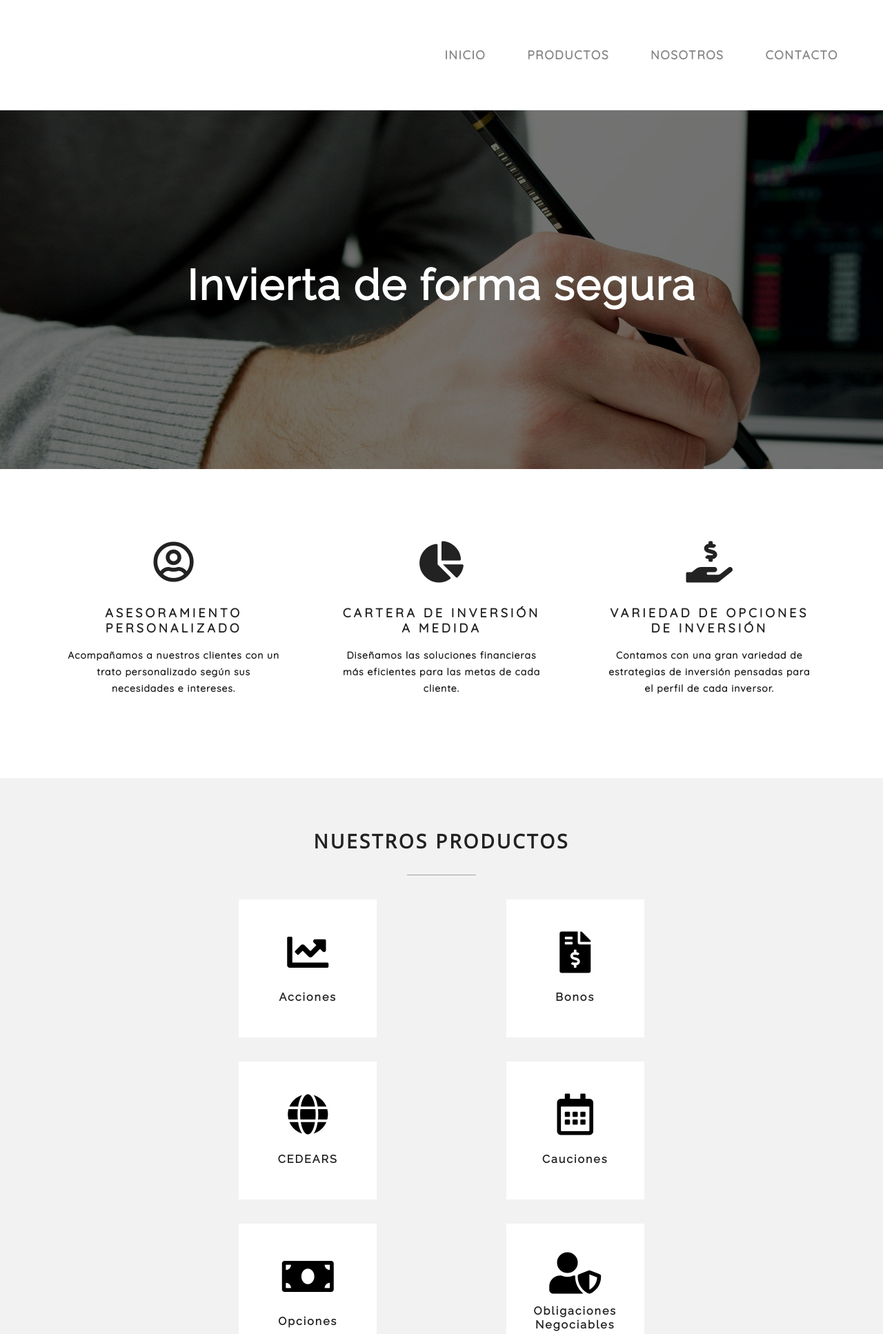
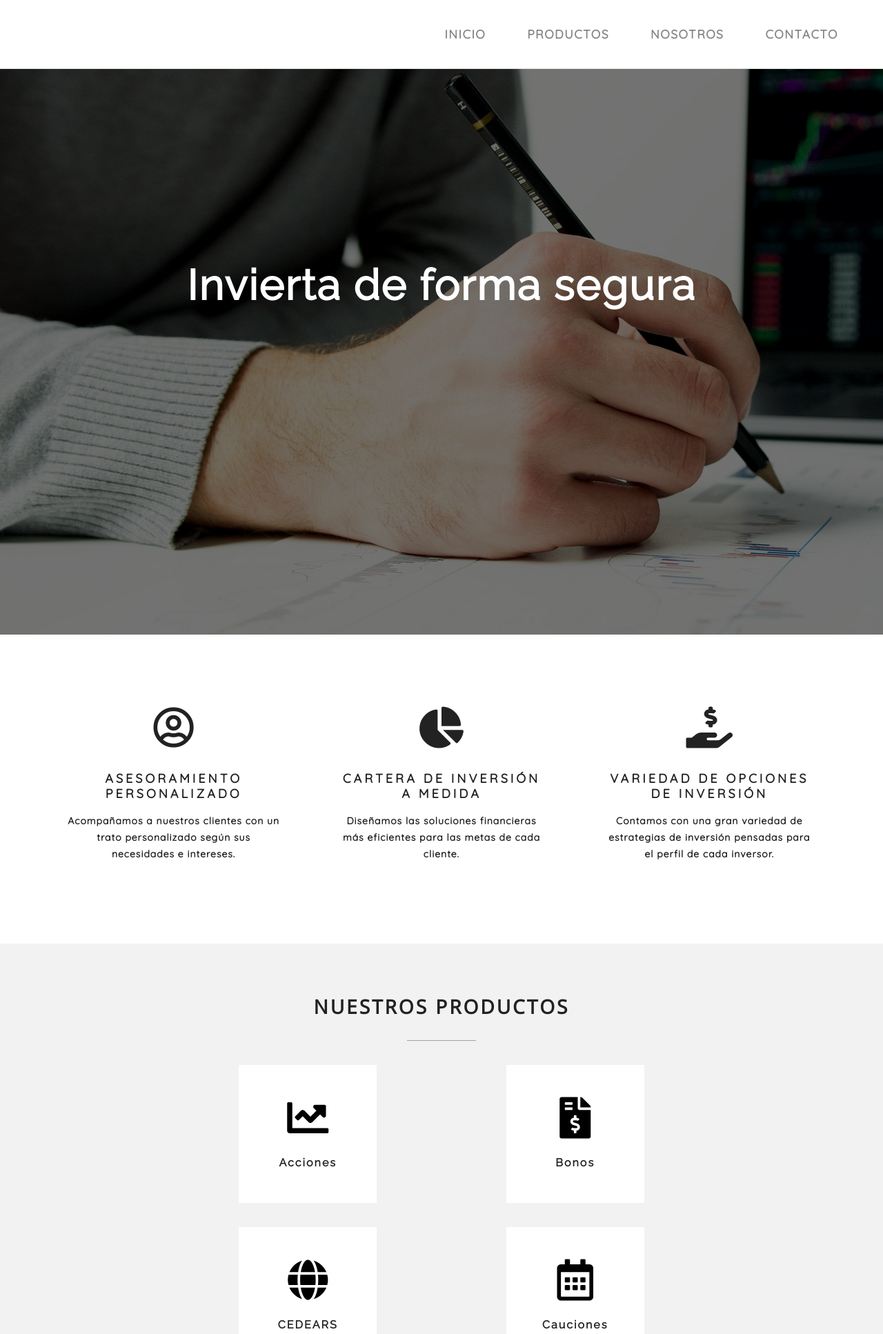
Before and after one commit to franciscojrey/carril, a PHP site: page / in a window 1280 px wide. Shown: the top 1934 px of the page at 69% size. Run offline with PHP 8.4, Linux system fonts and the light colour scheme; some libraries are stand-ins or nearby versions.

```diff
--- a/static/css/header.css
+++ b/static/css/header.css
@@ -3,7 +3,7 @@
 
 /*===== VARIABLES CSS =====*/
 :root {
-  --header-height: 7rem;
+  --header-height: 4rem;
 
   /*===== Colors =====*/
   --first-color: #AAB4BE;
--- a/static/css/styles.css
+++ b/static/css/styles.css
@@ -97,7 +97,7 @@ p {
   margin-bottom: 100px;
   text-align: center;
   justify-content: center;
-  height: 30vh;
+  height: 60vh;
   align-items: center;
 }
 
```
